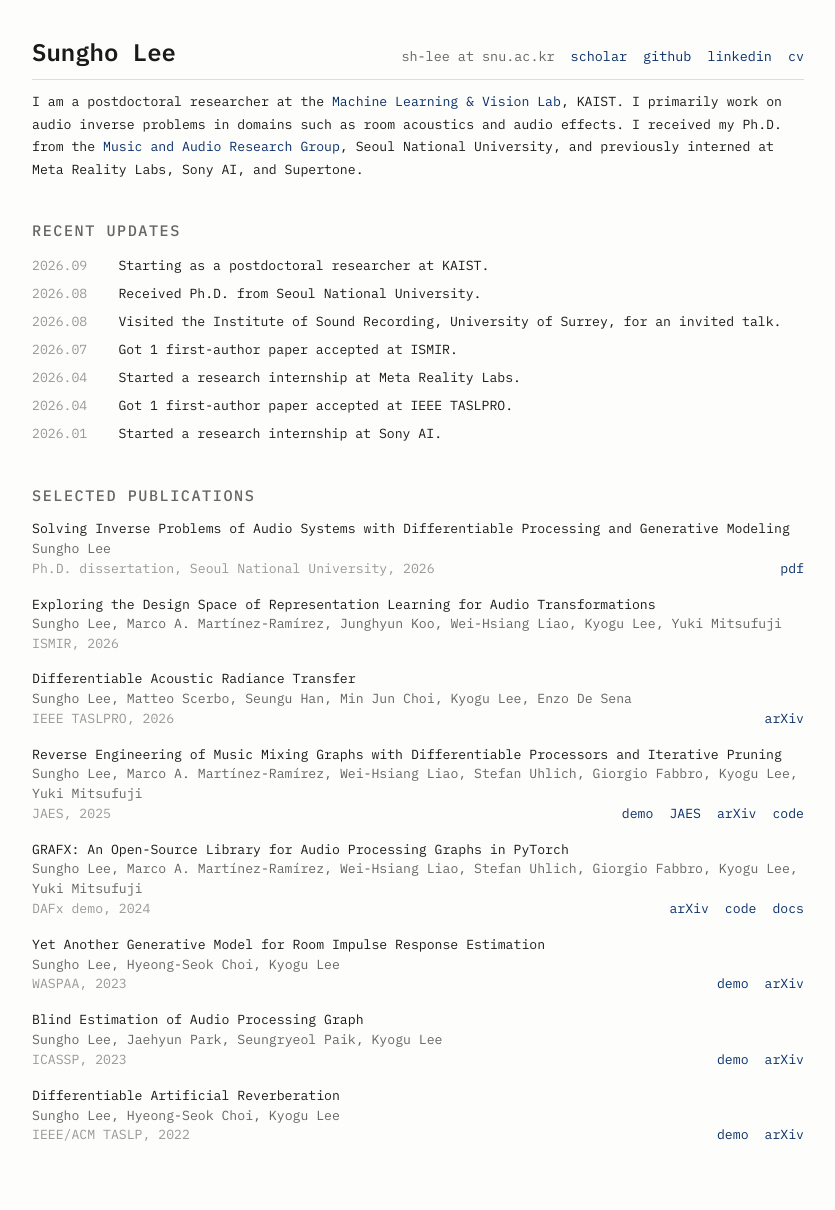
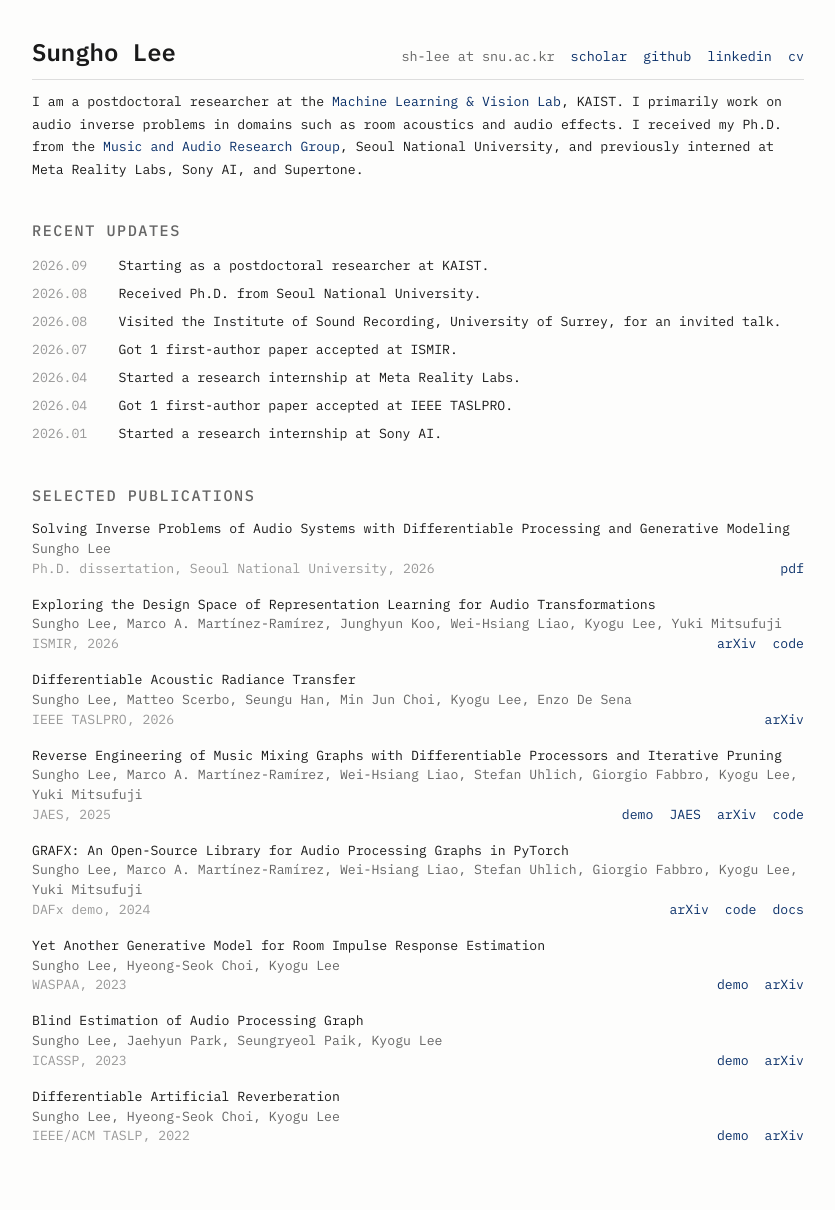
Before and after one commit to sh-lee97/sh-lee97.github.io, a Jekyll site: the page built from index.html, in a window 1280 px wide. Shown: the whole page, without its empty margins (222-1057 px from the left). Built offline with Jekyll 4.4.1, drawn with Linux system fonts in a browser that asks for light colours.

Commit message:
Link the ISMIR paper's arXiv and code, refresh CV
Co-Authored-By: Claude Opus 5 (1M context) <noreply@anthropic.com>

```diff
--- a/index.html
+++ b/index.html
@@ -10,7 +10,7 @@ title: Sungho Lee
       <a href="https://scholar.google.com/citations?hl=en&user=8yMXL5AAAAAJ&view_op=list_works">scholar</a>
       <a href="https://github.com/sh-lee97">github</a>
       <a href="https://www.linkedin.com/in/sungho-lee-061546219/">linkedin</a>
-      <a href="/cv-260828.pdf">cv</a></span>
+      <a href="/cv-260831.pdf">cv</a></span>
   </div>
   <p class="bio">I am a postdoctoral researcher at the <a href="https://www.hyunwoojkim.com/">Machine Learning &amp; Vision Lab</a>, KAIST. I primarily work on audio inverse problems in domains such as room acoustics and audio effects. I received my Ph.D. from the <a href="https://snu-marg.notion.site/">Music and Audio Research Group</a>, Seoul National University, and previously interned at Meta Reality Labs, Sony AI, and Supertone.</p>
 </div>
@@ -39,7 +39,7 @@ title: Sungho Lee
   <li>
     <div class="pub-title">Exploring the Design Space of Representation Learning for Audio Transformations</div>
     <div class="pub-authors"><span class="au">Sungho Lee</span>, <span class="au">Marco A. Mart&iacute;nez-Ram&iacute;rez</span>, <span class="au">Junghyun Koo</span>, <span class="au">Wei-Hsiang Liao</span>, <span class="au">Kyogu Lee</span>, <span class="au">Yuki Mitsufuji</span></div>
-    <div class="pub-meta"><span class="pub-venue">ISMIR, 2026</span></div>
+    <div class="pub-meta"><span class="pub-venue">ISMIR, 2026</span><span class="pub-links"><a href="https://arxiv.org/abs/2608.28127">arXiv</a><a href="https://github.com/SonyResearch/RLAT">code</a></span></div>
   </li>
   <li>
     <div class="pub-title">Differentiable Acoustic Radiance Transfer</div>
```
Also changed, not shown: 2 other files.
